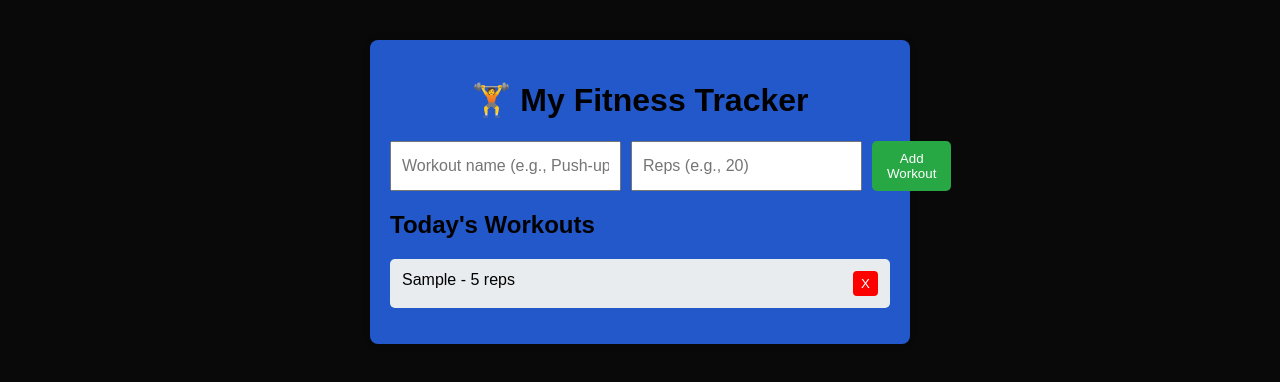
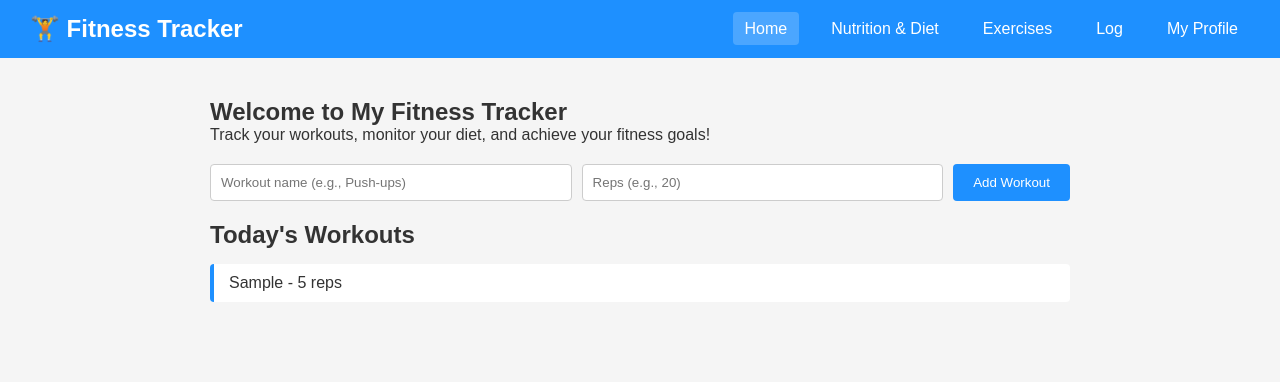
Before and after one commit to rhrudi/FWDFT, a plain HTML site: page index.html in a window 1280 px wide. Both pictures are taken after typing "Sample", "5" into the empty fields and a click on the button "Add Workout". Drawn offline with Linux system fonts and the light colour scheme.

Commit message:
New Layout

```diff
--- a/index.css
+++ b/index.css
@@ -1,67 +1,141 @@
-body {
-    font-family: Arial, sans-serif;
-    background: #090909;
+/* Reset some defaults */
+* {
     margin: 0;
     padding: 0;
+    box-sizing: border-box;
+    font-family: 'Arial', sans-serif;
 }
 
-.container {
-    max-width: 500px;
-    background: rgb(35, 88, 203);
-    margin: 40px auto;
-    padding: 20px;
-    border-radius: 8px;
-    box-shadow: 0 0 10px rgba(0,0,0,0.1);
+body {
+    background-color: #f5f5f5;
+    color: #333;
 }
 
-h1 {
-    text-align: center;
+/* Navigation Bar */
+.navbar {
+    display: flex;
+    justify-content: space-between;
+    align-items: center;
+    background-color: #1e90ff;
+    padding: 15px 30px;
+    color: white;
+    position: sticky;
+    top: 0;
+    z-index: 100;
 }
 
+.navbar .logo {
+    font-size: 1.5em;
+    font-weight: bold;
+}
+
+.navbar .nav-links {
+    list-style: none;
+    display: flex;
+}
+
+.navbar .nav-links li {
+    margin-left: 20px;
+}
+
+.navbar .nav-links a {
+    text-decoration: none;
+    color: white;
+    font-weight: 500;
+    padding: 8px 12px;
+    border-radius: 4px;
+    transition: background 0.3s;
+}
+
+.navbar .nav-links a:hover,
+.navbar .nav-links a.active {
+    background-color: rgba(255, 255, 255, 0.2);
+}
+
+/* Container */
+.container {
+    max-width: 900px;
+    margin: 40px auto;
+    padding: 0 20px;
+}
+
+/* Sections */
+.section {
+    display: none;
+    animation: fadeIn 0.5s ease-in-out;
+}
+
+.section.active-section {
+    display: block;
+}
+
+/* Add Workout Form */
 .form {
     display: flex;
+    flex-wrap: wrap;
     gap: 10px;
-    margin-bottom: 20px;
+    margin: 20px 0;
 }
 
 .form input {
+    padding: 10px;
     flex: 1;
-    padding: 10px;
-    font-size: 16px;
+    min-width: 150px;
+    border: 1px solid #ccc;
+    border-radius: 4px;
 }
 
-button {
-    padding: 10px 15px;
-    background: #28a745;
+.form button {
+    padding: 10px 20px;
+    background-color: #1e90ff;
     color: white;
-    border: none;
-    cursor: pointer;
-    border-radius: 5px;
-}
-
-button:hover {
-    background: #218838;
-}
-
-ul {
-    list-style: none;
-    padding: 0;
-}
-
-li {
-    background: #e9ecef;
-    padding: 12px;
-    margin: 10px 0;
-    border-radius: 5px;
-    display: flex;
-    justify-content: space-between;
-}
-
-.delete-btn {
-    background: red;
-    color: white;
-    padding: 5px 8px;
     border: none;
     border-radius: 4px;
     cursor: pointer;
+    transition: background 0.3s;
 }
+
+.form button:hover {
+    background-color: #0d6efd;
+}
+
+/* Workout List */
+#workoutList {
+    list-style: none;
+    margin-top: 15px;
+}
+
+#workoutList li {
+    background-color: #fff;
+    padding: 10px 15px;
+    margin-bottom: 10px;
+    border-left: 4px solid #1e90ff;
+    border-radius: 4px;
+}
+
+/* Animations */
+@keyframes fadeIn {
+    from {opacity: 0;}
+    to {opacity: 1;}
+}
+
+/* Responsive */
+@media (max-width: 600px) {
+    .navbar {
+        flex-direction: column;
+        align-items: flex-start;
+    }
+
+    .navbar .nav-links {
+        flex-direction: column;
+        width: 100%;
+    }
+
+    .navbar .nav-links li {
+        margin: 5px 0;
+    }
+
+    .form {
+        flex-direction: column;
+    }
+}
--- a/index.html
+++ b/index.html
@@ -8,8 +8,25 @@
 </head>
 <body>
 
+    <!-- Navigation Bar -->
+    <nav class="navbar">
+        <div class="logo">🏋️ Fitness Tracker</div>
+        <ul class="nav-links">
+            <li><a href="#home" class="active">Home</a></li>
+            <li><a href="#nutrition">Nutrition & Diet</a></li>
+            <li><a href="#exercises">Exercises</a></li>
+            <li><a href="#log">Log</a></li>
+            <li><a href="#profile">My Profile</a></li>
+        </ul>
+    </nav>
+
+    <!-- Main Container -->
     <div class="container">
-        <h1>🏋️ My Fitness Tracker</h1>
+
+        <!-- Home Section -->
+        <section id="home" class="section active-section">
+            <h1>Welcome to My Fitness Tracker</h1>
+            <p>Track your workouts, monitor your diet, and achieve your fitness goals!</p>
 
             <!-- Add Workout Form -->
             <div class="form">
@@ -20,8 +37,54 @@
 
             <h2>Today's Workouts</h2>
             <ul id="workoutList"></ul>
+        </section>
+
+        <!-- Nutrition Section -->
+        <section id="nutrition" class="section">
+            <h1>Nutrition & Diet</h1>
+            <p>Track your meals, calories, and stay on top of your diet plan.</p>
+        </section>
+
+        <!-- Exercises Section -->
+        <section id="exercises" class="section">
+            <h1>Exercises</h1>
+            <p>Explore workouts, exercises, and routines to build strength and endurance.</p>
+        </section>
+
+        <!-- Log Section -->
+        <section id="log" class="section">
+            <h1>Workout Log</h1>
+            <p>View your past workouts and track your progress over time.</p>
+        </section>
+
+        <!-- Profile Section -->
+        <section id="profile" class="section">
+            <h1>My Profile</h1>
+            <p>Manage your fitness profile, goals, and personal stats.</p>
+        </section>
+
     </div>
 
 <script src="index.js"></script>
+<script>
+    // Simple tab switching
+    const navLinks = document.querySelectorAll('.nav-links a');
+    const sections = document.querySelectorAll('.section');
+
+    navLinks.forEach(link => {
+        link.addEventListener('click', (e) => {
+            e.preventDefault();
+
+            // Remove active class from all sections and nav links
+            sections.forEach(sec => sec.classList.remove('active-section'));
+            navLinks.forEach(l => l.classList.remove('active'));
+
+            // Add active class to clicked tab and corresponding section
+            const target = document.querySelector(link.getAttribute('href'));
+            target.classList.add('active-section');
+            link.classList.add('active');
+        });
+    });
+</script>
 </body>
 </html>
--- a/index.js
+++ b/index.js
@@ -1,46 +1,39 @@
-// Load workouts from localStorage
-document.addEventListener("DOMContentLoaded", loadWorkouts);
+// Tab Switching
+const navLinks = document.querySelectorAll('.nav-links a');
+const sections = document.querySelectorAll('.section');
+
+navLinks.forEach(link => {
+    link.addEventListener('click', (e) => {
+        e.preventDefault();
+
+        // Remove active classes
+        sections.forEach(sec => sec.classList.remove('active-section'));
+        navLinks.forEach(l => l.classList.remove('active'));
+
+        // Add active class to clicked tab & corresponding section
+        const target = document.querySelector(link.getAttribute('href'));
+        target.classList.add('active-section');
+        link.classList.add('active');
+    });
+});
+
+// Workout Tracker
+const workoutList = document.getElementById('workoutList');
 
 function addWorkout() {
-    const name = document.getElementById("workoutName").value;
-    const reps = document.getElementById("workoutReps").value;
+    const name = document.getElementById('workoutName').value.trim();
+    const reps = document.getElementById('workoutReps').value.trim();
 
-    if (name.trim() === "" || reps.trim() === "") {
-        alert("Please fill out all fields!");
+    if (name === "" || reps === "") {
+        alert("Please enter workout name and reps.");
         return;
     }
 
-    const workout = { name, reps };
+    const li = document.createElement('li');
+    li.textContent = `${name} - ${reps} reps`;
+    workoutList.appendChild(li);
 
-    let workouts = JSON.parse(localStorage.getItem("workouts")) || [];
-    workouts.push(workout);
-    localStorage.setItem("workouts", JSON.stringify(workouts));
-
-    document.getElementById("workoutName").value = "";
-    document.getElementById("workoutReps").value = "";
-
-    loadWorkouts();
+    // Clear inputs
+    document.getElementById('workoutName').value = '';
+    document.getElementById('workoutReps').value = '';
 }
-
-function loadWorkouts() {
-    const list = document.getElementById("workoutList");
-    list.innerHTML = "";
-
-    let workouts = JSON.parse(localStorage.getItem("workouts")) || [];
-
-    workouts.forEach((workout, index) => {
-        const li = document.createElement("li");
-        li.innerHTML = `
-            ${workout.name} - ${workout.reps} reps
-            <button class="delete-btn" onclick="deleteWorkout(${index})">X</button>
-        `;
-        list.appendChild(li);
-    });
-}
-
-function deleteWorkout(index) {
-    let workouts = JSON.parse(localStorage.getItem("workouts")) || [];
-    workouts.splice(index, 1);
-    localStorage.setItem("workouts", JSON.stringify(workouts));
-    loadWorkouts();
-}
```
Lines whose indentation alone changed are shown as unchanged.
